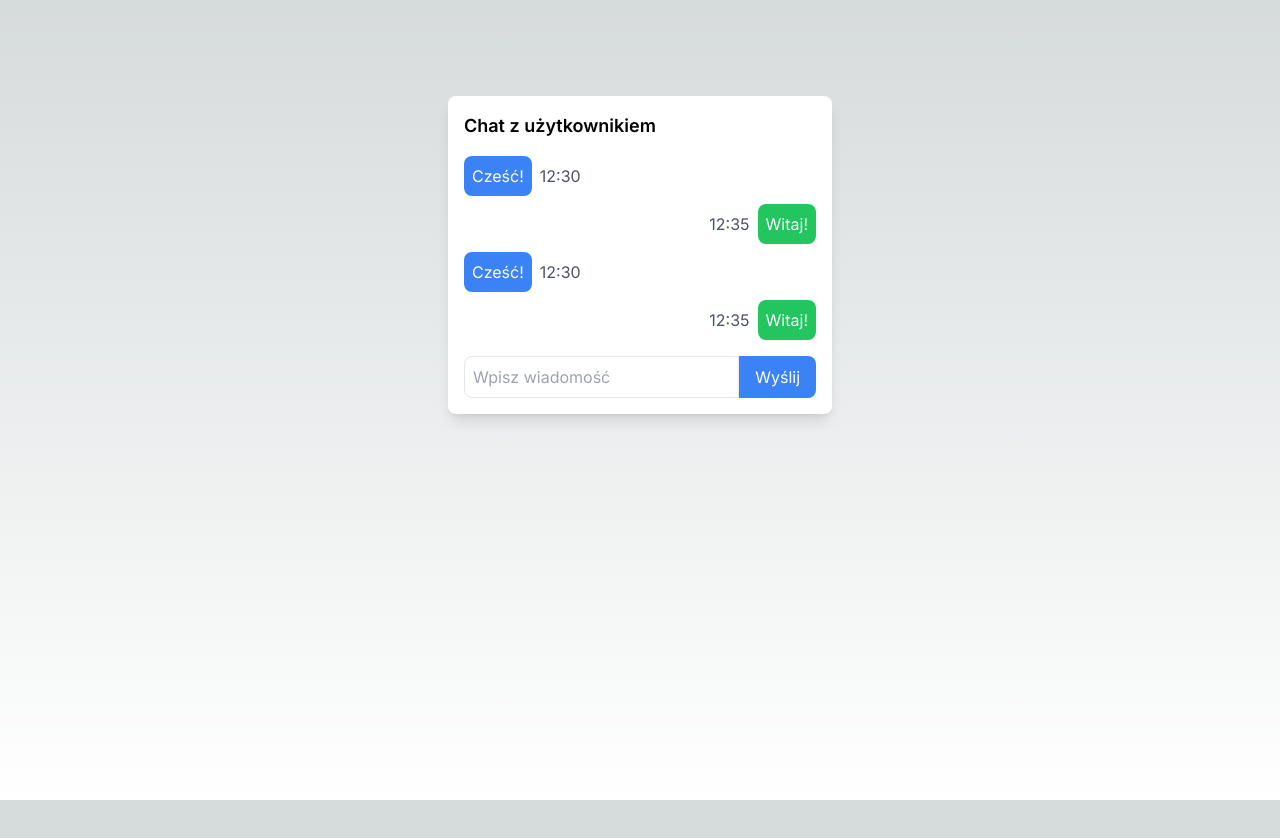
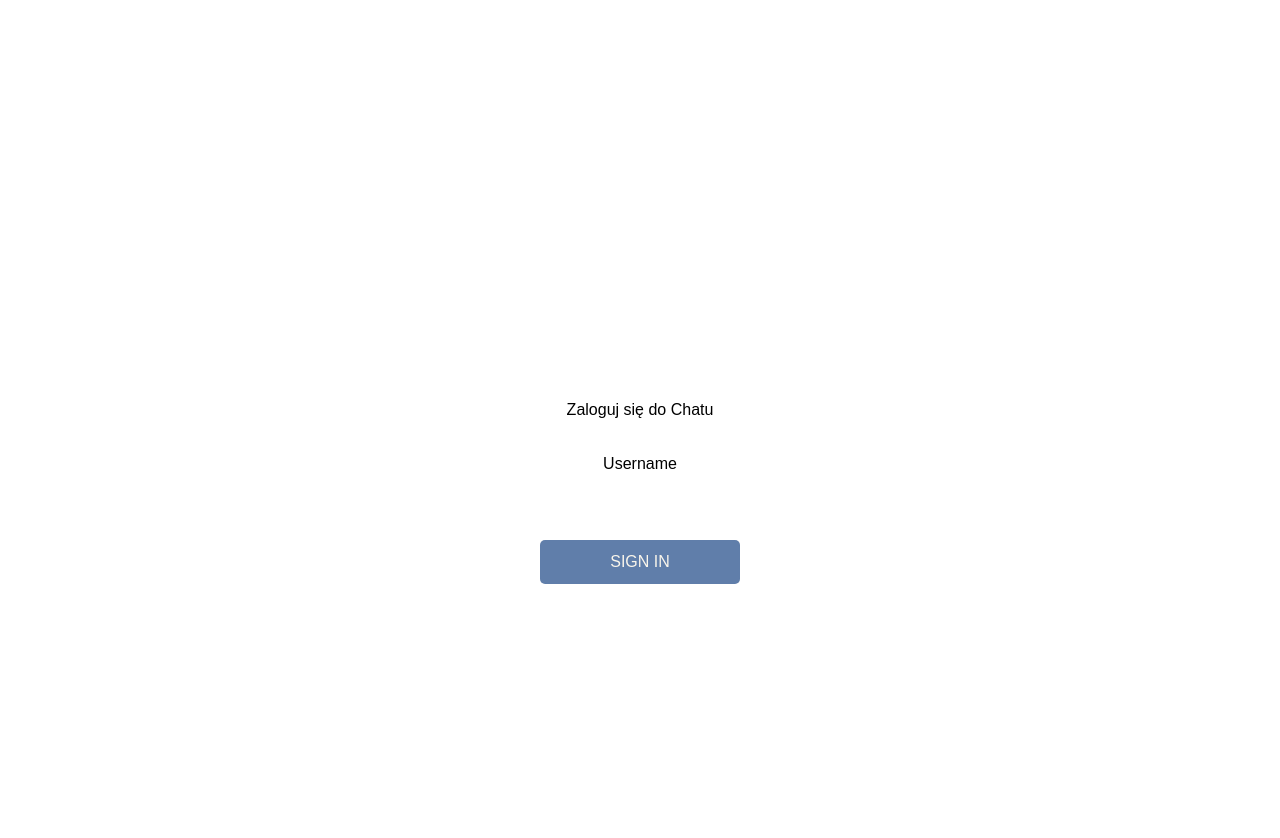
Before and after one commit to tomizdebski/CHAT_APP_V1, a Next.js app: page / in a window 1280 px wide. Shown: the top 838 px of the page. Before the commit the page ends 800 px from the top, so only its background shows below. Built offline with nearby package versions, Linux system fonts and the light colour scheme.

Commit message:
add_style

```diff
--- /dev/null
+++ b/app/chat/page.tsx
@@ -0,0 +1,9 @@
+import Image from 'next/image'
+
+export default function Chat() {
+  return (
+    <main className="flex min-h-screen flex-col items-center justify-between p-24">
+      Chat hello
+    </main>
+  )
+}
--- a/app/globals.css
+++ /dev/null
@@ -1,27 +0,0 @@
-@tailwind base;
-@tailwind components;
-@tailwind utilities;
-
-:root {
-  --foreground-rgb: 0, 0, 0;
-  --background-start-rgb: 214, 219, 220;
-  --background-end-rgb: 255, 255, 255;
-}
-
-@media (prefers-color-scheme: dark) {
-  :root {
-    --foreground-rgb: 255, 255, 255;
-    --background-start-rgb: 0, 0, 0;
-    --background-end-rgb: 0, 0, 0;
-  }
-}
-
-body {
-  color: rgb(var(--foreground-rgb));
-  background: linear-gradient(
-      to bottom,
-      transparent,
-      rgb(var(--background-end-rgb))
-    )
-    rgb(var(--background-start-rgb));
-}
--- a/app/layout.tsx
+++ b/app/layout.tsx
@@ -1,4 +1,4 @@
-import './globals.css'
+import "@/styles/globals.css";
 import type { Metadata } from 'next'
 import { Inter } from 'next/font/google'
 
--- a/app/page.tsx
+++ b/app/page.tsx
@@ -1,12 +1,10 @@
-import Chat from '@/components/Chat'
-import Login from '@/components/Login'
-import Image from 'next/image'
+import Login from "@/components/Login";
+import Image from "next/image";
 
 export default function Home() {
   return (
     <main className="flex min-h-screen flex-col items-center justify-between p-24">
-      {/* <Login /> */}
-      <Chat />
+      <Login />
     </main>
-  )
+  );
 }
--- /dev/null
+++ b/components/Chat-ai-gen.tsx
@@ -0,0 +1,48 @@
+import React from 'react'
+
+const Chat = () => {
+  return (
+    <div className="bg-white rounded-lg shadow-lg p-4 w-96">
+
+        <div className="text-lg font-semibold mb-4">Chat z użytkownikiem</div>
+
+
+        <div className="chat-box">
+            <div className="my-2 flex items-center">
+                <div className="bg-blue-500 text-white rounded-lg p-2 mr-2">
+                    Cześć!
+                </div>
+                <div className="text-gray-600">12:30</div>
+            </div>
+            <div className="my-2 flex items-center justify-end">
+                <div className="text-gray-600">12:35</div>
+                <div className="bg-green-500 text-white rounded-lg p-2 ml-2">
+                    Witaj!
+                </div>
+            </div>
+            <div className="my-2 flex items-center">
+                <div className="bg-blue-500 text-white rounded-lg p-2 mr-2">
+                    Cześć!
+                </div>
+                <div className="text-gray-600">12:30</div>
+            </div>
+            <div className="my-2 flex items-center justify-end">
+                <div className="text-gray-600">12:35</div>
+                <div className="bg-green-500 text-white rounded-lg p-2 ml-2">
+                    Witaj!
+                </div>
+            </div>
+
+
+        </div>
+
+
+        <div className="mt-4 flex">
+            <input type="text" placeholder="Wpisz wiadomość" className="flex-1 border rounded-l-lg p-2"/>
+            <button className="bg-blue-500 text-white rounded-r-lg px-4 py-2">Wyślij</button>
+        </div>
+    </div>
+  )
+}
+
+export default Chat
--- a/components/Chat.tsx
+++ b/components/Chat.tsx
@@ -1,47 +1,11 @@
 import React from 'react'
+import { useState } from 'react';
 
 const Chat = () => {
-  return (
-    <div className="bg-white rounded-lg shadow-lg p-4 w-96">
-
-        <div className="text-lg font-semibold mb-4">Chat z użytkownikiem</div>
 
 
-        <div className="chat-box">
-            <div className="my-2 flex items-center">
-                <div className="bg-blue-500 text-white rounded-lg p-2 mr-2">
-                    Cześć!
-                </div>
-                <div className="text-gray-600">12:30</div>
-            </div>
-            <div className="my-2 flex items-center justify-end">
-                <div className="text-gray-600">12:35</div>
-                <div className="bg-green-500 text-white rounded-lg p-2 ml-2">
-                    Witaj!
-                </div>
-            </div>
-            <div className="my-2 flex items-center">
-                <div className="bg-blue-500 text-white rounded-lg p-2 mr-2">
-                    Cześć!
-                </div>
-                <div className="text-gray-600">12:30</div>
-            </div>
-            <div className="my-2 flex items-center justify-end">
-                <div className="text-gray-600">12:35</div>
-                <div className="bg-green-500 text-white rounded-lg p-2 ml-2">
-                    Witaj!
-                </div>
-            </div>
-
-
-        </div>
-
-
-        <div className="mt-4 flex">
-            <input type="text" placeholder="Wpisz wiadomość" className="flex-1 border rounded-l-lg p-2 text-black"/>
-            <button className="bg-blue-500 text-white rounded-r-lg px-4 py-2">Wyślij</button>
-        </div>
-    </div>
+  return (
+    <div>Chat</div>
   )
 }
 
--- a/components/Login.tsx
+++ b/components/Login.tsx
@@ -1,34 +1,33 @@
-import React from 'react'
+'use client'
+import React, { useState } from 'react';
+import { useRouter } from "next/navigation";
 
 const Login = () => {
+  const [userName, setUserName] = useState('');
+  const router = useRouter();
+
+  const handleSubmit = (e: React.FormEvent) => {
+    e.preventDefault();
+    localStorage.setItem('userName', userName);
+    router.push('/chat');
+
+  };
   return (
-    <div id="loginModal" className="fixed z-10 inset-0 overflow-y-auto" aria-labelledby="modal-title" role="dialog" aria-modal="true">
-        <div className="flex items-end justify-center min-h-screen pt-4 px-4 pb-20 text-center sm:block sm:p-0">
-          <div className="fixed inset-0 bg-gray-500 bg-opacity-75 transition-opacity" aria-hidden="true"></div>
-          <span className="hidden sm:inline-block sm:align-middle sm:h-screen" aria-hidden="true">&#8203;</span>
-          <div className="inline-block align-bottom bg-white rounded-lg text-left overflow-hidden shadow-xl transform transition-all sm:my-8 sm:align-middle sm:max-w-lg sm:w-full">
-            <div className="bg-white px-4 pt-5 pb-4 sm:p-6 sm:pb-4">
-              <h3 className="text-lg leading-6 font-medium text-gray-900" id="modal-title">
-                Login
-              </h3>
-              <div className="mt-2">
-                <input type="text" placeholder="Enter Username" name="uname" className="mt-1 p-2 focus:ring-indigo-500 focus:border-indigo-500 block w-full shadow-sm sm:text-sm border-gray-300 rounded-md" required />
-                <input type="password" placeholder="Enter Password" name="psw" className="mt-1 p-2 focus:ring-indigo-500 focus:border-indigo-500 block w-full shadow-sm sm:text-sm border-gray-300 rounded-md" required />
-              </div>
-            </div>
-            <div className="bg-gray-50 px-4 py-3 sm:px-6 sm:flex sm:flex-row-reverse">
-              <button type="button" className="w-full inline-flex justify-center rounded-md border border-transparent shadow-sm px-4 py-2 bg-red-600 text-base font-medium text-white hover:bg-red-700 focus:outline-none focus:ring-2 focus:ring-offset-2 focus:ring-red-500 sm:ml-3 sm:w-auto sm:text-sm">
-                Zarejestruj
-                </button>
-              <button type="submit" className="w-full inline-flex justify-center rounded-md border border-transparent shadow-sm px-4 py-2 bg-indigo-600 text-base font-medium text-white hover:bg-indigo-700 focus:outline-none focus:ring-2 focus:ring-offset-2 focus:ring-indigo-500 sm:ml-3 sm:w-auto sm:text-sm">
-                Login
-              </button>
+    <form className="home__container" onSubmit={handleSubmit}>
+      <h2 className="home__header">Zaloguj się do Chatu</h2>
+      <label htmlFor="username">Username</label>
+      <input
+        type="text"
+        minLength={6}
+        name="username"
+        id="username"
+        className="username__input"
+        value={userName}
+        onChange={(e) => setUserName(e.target.value)}
+      />
+      <button className="home__cta">SIGN IN</button>
+    </form>
+  );
+};
 
-            </div>
-          </div>
-        </div>
-      </div>
-  )
-}
-
-export default Login
+export default Login;
--- /dev/null
+++ b/styles/globals.css
@@ -0,0 +1,157 @@
+@tailwind base;
+@tailwind components;
+@tailwind utilities;
+
+* {
+  box-sizing: border-box;
+  margin: 0;
+  padding: 0;
+  font-family: 'Poppins', sans-serif;
+}
+.home__container {
+  width: 100%;
+  height: 100vh;
+  display: flex;
+  flex-direction: column;
+  justify-content: center;
+  align-items: center;
+}
+.home__container > * {
+  margin-bottom: 10px;
+}
+.home__header {
+  margin-bottom: 30px;
+}
+.username__input {
+  padding: 10px;
+  width: 50%;
+}
+.home__cta {
+  width: 200px;
+  padding: 10px;
+  font-size: 16px;
+  cursor: pointer;
+  background-color: #607eaa;
+  color: #f9f5eb;
+  outline: none;
+  border: none;
+  border-radius: 5px;
+}
+.chat {
+  width: 100%;
+  height: 100vh;
+  display: flex;
+  align-items: center;
+}
+.chat__sidebar {
+  height: 100%;
+  background-color: #f9f5eb;
+  flex: 0.2;
+  padding: 20px;
+  border-right: 1px solid #fdfdfd;
+}
+.chat__main {
+  height: 100%;
+  flex: 0.8;
+}
+.chat__header {
+  margin: 30px 0 20px 0;
+}
+.chat__users > * {
+  margin-bottom: 10px;
+  color: #607eaa;
+  font-size: 14px;
+}
+.online__users > * {
+  margin-bottom: 10px;
+  color: rgb(238, 102, 102);
+  font-style: italic;
+}
+.chat__mainHeader {
+  width: 100%;
+  height: 10vh;
+  display: flex;
+  align-items: center;
+  justify-content: space-between;
+  padding: 20px;
+  background-color: #f9f5eb;
+}
+.leaveChat__btn {
+  padding: 10px;
+  width: 150px;
+  border: none;
+  outline: none;
+  background-color: #d1512d;
+  cursor: pointer;
+  color: #eae3d2;
+}
+.message__container {
+  width: 100%;
+  height: 80vh;
+  background-color: #fff;
+  padding: 20px;
+  overflow-y: scroll;
+}
+
+.message__container > * {
+  margin-bottom: 10px;
+}
+.chat__footer {
+  padding: 10px;
+  background-color: #f9f5eb;
+  height: 10vh;
+}
+.form {
+  width: 100%;
+  height: 100%;
+  display: flex;
+  align-items: center;
+  justify-content: space-between;
+}
+.message {
+  width: 80%;
+  height: 100%;
+  border-radius: 10px;
+  border: 1px solid #ddd;
+  outline: none;
+  padding: 15px;
+}
+.sendBtn {
+  width: 150px;
+  background-color: green;
+  padding: 10px;
+  border: none;
+  outline: none;
+  color: #eae3d2;
+  cursor: pointer;
+}
+.sendBtn:hover {
+  background-color: rgb(129, 201, 129);
+}
+.message__recipient {
+  background-color: #f5ccc2;
+  width: 300px;
+  padding: 10px;
+  border-radius: 10px;
+  font-size: 15px;
+}
+.message__sender {
+  background-color: rgb(194, 243, 194);
+  max-width: 300px;
+  padding: 10px;
+  border-radius: 10px;
+  margin-left: auto;
+  font-size: 15px;
+}
+.message__chats > p {
+  font-size: 13px;
+}
+.sender__name {
+  text-align: right;
+}
+.message__status {
+  position: fixed;
+  bottom: 50px;
+  font-size: 13px;
+  font-style: italic;
+}
```
